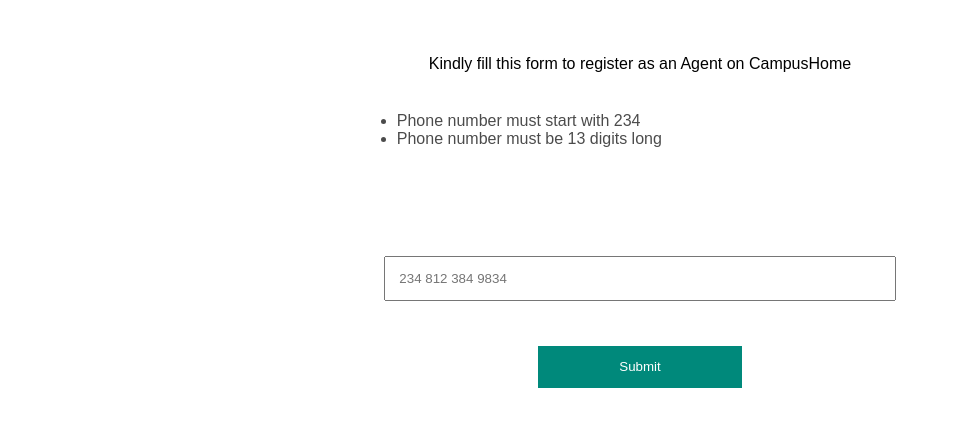
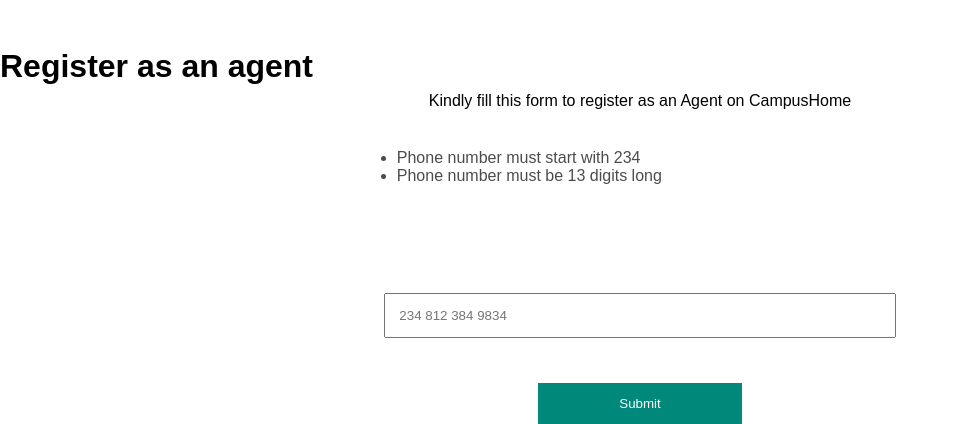
Before and after one commit to Hazaloolu/Safehaven, a Django app: template templates/agents/agents.html in a window 1280 px wide. Shown: the part 80-504 px from the top of the page, without its empty margins (0-957 px from the left). Run offline with Django 4.2, Linux system fonts and the light colour scheme; the template is opened without the code that fills it, so the values that code supplies are empty; some libraries are stand-ins or nearby versions; some web fonts are replaced.

Commit message:
Update agents.html

```diff
--- a/templates/agents/agents.html
+++ b/templates/agents/agents.html
@@ -40,6 +40,7 @@
         </div>
      </header>
      <main>
+        <h1>Register as an agent </h1>
 
         <p>Kindly fill this form to register as an Agent on CampusHome</p>
         <ul>
```
